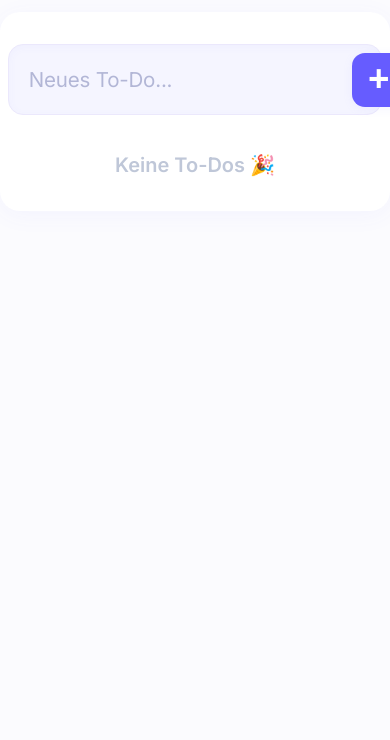
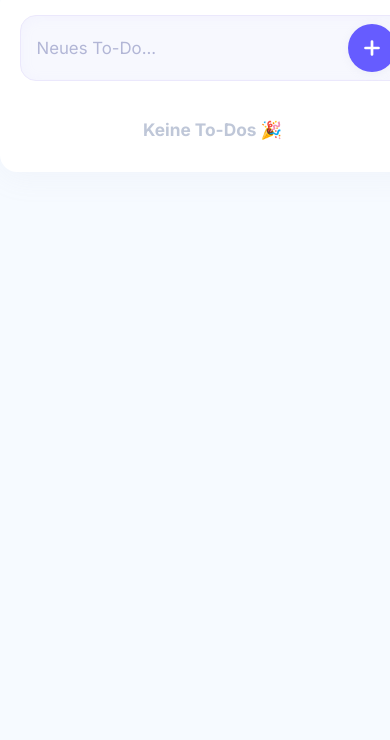
Before and after one commit to theCoderDaniel/minimal_ToDoApp, a plain HTML site: page index.html in a window 390 px wide. Shown: the part 104-844 px from the top of the page. Drawn offline with Linux system fonts and the light colour scheme.

Commit message:
Update index.html

```diff
--- a/index.html
+++ b/index.html
@@ -4,7 +4,6 @@
   <meta charset="UTF-8">
   <meta name="viewport" content="width=device-width,initial-scale=1,user-scalable=no">
   <title>To-Do</title>
-
   <!-- PWA Manifest + Meta -->
   <link rel="manifest" href="manifest.json">
   <meta name="theme-color" content="#665cff">
@@ -13,111 +12,109 @@
   <meta name="apple-mobile-web-app-title" content="To-Do">
   <meta name="apple-mobile-web-app-status-bar-style" content="default">
 
-  <!-- Sanfter, moderner Google Font (Inter wäre mein Tipp, wirkt budget-mäßig!) -->
-  <link href="https://fonts.googleapis.com/css?family=Inter:wght@400;500;600;700&display=swap" rel="stylesheet">
+  <link href="https://fonts.googleapis.com/css?family=Inter:wght@400;500;700&display=swap" rel="stylesheet">
   <style>
     :root {
       --primary: #665cff;
-      --primary-light: #b6b2fc;
-      --bg: #fbfbfe;
+      --bg: #f6faff;
       --card: #fff;
-      --card-radius: 20px;
-      --shadow: 0 4px 24px 0 #665cff0d;
+      --radius: 17px;
     }
     html,body {
-      margin: 0; padding: 0;
-      font-family: 'Inter', 'Manrope', Arial, sans-serif;
-      background: var(--bg);
-      color: #232357;
-      font-size: 18px;
-      -webkit-tap-highlight-color: transparent;
-      touch-action: manipulation;
+      margin:0; padding:0;
+      background:var(--bg);
+      font-family:'Inter',sans-serif;
     }
-    body, .container { min-height: 100vh; }
+    body,.container {min-height:100vh;}
     .container {
-      max-width: 420px;
-      margin: 0 auto;
-      display: flex;
-      flex-direction: column;
-      align-items: center;
-      min-height: 100vh;
-      justify-content: flex-start;
-      padding: 0 0 40px 0;
+      width:100%; max-width:430px;
+      margin:0 auto;
+      display:flex;
+      flex-direction:column;
+      align-items:center;
+      min-height:100vh;
+      justify-content:flex-start;
+      padding-top:0;
     }
     h1 {
-      margin: 44px 0 32px 0;
-      text-align: center;
-      font-size: 2.2rem;
+      margin:38px 0 25px 0;
+      text-align:center;
+      color: var(--primary);
       font-weight: 700;
-      letter-spacing: -1.3px;
-      color: var(--primary);
+      font-size:2.03rem;
+      letter-spacing:-1.4px;
     }
     .todo-box {
-      width: 96vw; max-width: 390px; margin: 0 auto;
+      width:100%;
+      max-width:440px;
       background: var(--card);
-      border-radius: var(--card-radius);
-      box-shadow: var(--shadow);
-      padding: 32px 14px 22px 14px;
-      display: flex; flex-direction: column; gap: 22px;
+      border-radius: var(--radius);
+      box-shadow: 0 4px 32px #b1b2ca17;
+      padding: 28px 0 20px 0;
+      display: flex; flex-direction: column; gap:22px;
+      margin:0 auto;
+    }
+    @media (max-width: 550px) {
+      .todo-box {
+        max-width: 98vw;
+        padding-left:5vw;
+        padding-right:5vw;
+      }
     }
     .todo-form {
-      display: flex; gap:14px;
-      background: #f5f5ff;
-      border-radius: 15px;
-      padding: 7px 9px 7px 17px;
-      border: 1.4px solid #ebe8fc;
+      display:flex; gap:13px;
+      background: #f7f8fe;
+      border-radius: 16px;
+      padding: 8px 7px 8px 14px;
       align-items: center;
-      box-shadow:0 2px 9px #665cff0a inset;
+      border:1.2px solid #ebe8fc;
+      box-shadow: 0 2px 13px #c7befa17 inset;
     }
     .todo-form input {
-      flex: 1 1 auto;
-      font-size: 1.12em;
-      padding: 16px 7px 16px 2px;
-      border: none;
-      border-radius: 7px;
-      background: none;
-      outline: none;
-      color: #292964;
-      font-family: inherit;
-      letter-spacing:-.2px;
+      flex:1 1 auto;
+      font-size:1.11em;
+      padding:13px 3px 13px 2px;
+      border:none;
+      border-radius:8px;
+      background:none;
+      outline:none;
+      color:#232357;
+      font-family:inherit;
     }
-    .todo-form input::placeholder { color:#b2b6d6;}
+    .todo-form input::placeholder {color:#b2b6d6;}
     .todo-form button {
       background: var(--primary);
       color: #fff;
-      border-radius: 13px;
-      width: 54px; height: 54px;
-      min-width:54px; min-height:54px;
       border: none;
-      font-size: 1.85em;
+      border-radius: 50%;
+      font-size: 1.12em;
+      width: 48px; height: 48px;
+      min-width: 48px; min-height: 48px;
       display: flex; align-items: center; justify-content: center;
-      font-weight: 700;
-      box-shadow: 0 2px 10px #a09fff1b;
       cursor: pointer;
-      transition: background .15s;
+      transition: background .12s;
+      box-shadow: 0 1.5px 8px #b1b2ca23;
       outline: none;
+      padding:0;
       user-select: none;
-      touch-action: manipulation;
-      line-height: 0.6;
+      margin-right:2px;
     }
-    .todo-form button:active {background:#5147e4;}
+    .todo-form button:active {background: #4931f4;}
     .todos-list {
-      margin:0;padding:0;
-      display:flex;flex-direction:column;gap:19px;width:100%;
+      margin:0;padding:0;display:flex;flex-direction:column;gap:15px;width:100%;
     }
     .todo-card {
-      background: #f9f9ff;
-      border-radius: 14px;
-      box-shadow: 0 1.5px 8px #3e32f111;
-      padding: 19px 13px 19px 17px;
-      min-height:50px;
-      display:flex; align-items:center; gap:11px;
-      font-size:1.1em;
+      background: #f7f8fe;
+      border-radius: 13px;
+      box-shadow: 0 0.5px 6px #c7befa19;
+      padding: 15px 11px 15px 15px;
+      min-height:44px;
+      display:flex; align-items:center; gap:10px;
+      font-size:1.07em;
       font-weight:500;
-      color:#232357;
     }
     .todo-card.done {
-      opacity: .51;
+      opacity: .53;
       text-decoration: line-through;
       color: #b7adf4;
       font-weight:400;
@@ -126,8 +123,8 @@
       background: none; border: none;
       color: #cdcafa;
       border-radius: 100%;
-      font-size: 1.4em;
-      width: 38px; height: 38px;
+      font-size: 1.29em;
+      width: 36px; height: 36px;
       display: flex; align-items: center; justify-content: center;
       margin-left: auto;
       cursor: pointer;
@@ -135,9 +132,9 @@
     }
     .todo-close:active, .todo-close:hover { color: #ef5350; background: #fbe6e3;}
     .todo-check {
-      margin-right: 6px; margin-left: -1px;
+      margin-right: 7px; margin-left: -1px;
       appearance: none;
-      width: 25px; height: 25px;
+      width: 23px; height: 23px;
       border-radius: 50%;
       border: 2.2px solid var(--primary);
       background: #fcfcfe;
@@ -149,7 +146,7 @@
     .todo-check:checked { background: var(--primary);}
     .todo-check:checked:after {
       content: '';
-      width: 11px; height: 11px;
+      width: 9.5px; height: 9.5px;
       display: block;
       background: #fff;
       border-radius: 50%;
@@ -158,7 +155,7 @@
     .empty {
       text-align: center;
       color: #bfc7d8;
-      font-size:1.11em;
+      font-size:1.08em;
       font-weight:600;
       margin:16px 0 12px 0;
     }
@@ -169,7 +166,7 @@
       text-overflow: ellipsis;
       white-space: nowrap;
       cursor: pointer;
-      padding: 0 5px;
+      padding: 0 4px;
       font-weight: 500;
     }
     /* Modal minimalistisch */
@@ -208,10 +205,9 @@
     .todo-detail-modal-inner button:active { background:#5147e4;}
     @media (max-width:470px){
       .container {padding-bottom:0;}
-      .todo-box{max-width:99vw; padding-left:2vw;padding-right:2vw;}
-      .todo-form input { font-size:1.14em;padding:15px 5px 15px 3px;}
-      .todo-form button {font-size:2.04em;}
-      h1{font-size:2rem;margin-bottom:28px;}
+      .todo-box{max-width:99vw;}
+      .todo-form input { font-size:1.05em;}
+      h1{font-size:1.45rem;}
     }
   </style>
 </head>
@@ -221,7 +217,9 @@
   <div class="todo-box">
     <form class="todo-form" id="todoForm" autocomplete="off">
       <input type="text" id="todoInput" placeholder="Neues To-Do..." maxlength="45" required>
-      <button type="submit" title="Hinzufügen">+</button>
+      <button type="submit" title="Hinzufügen">
+        <svg width="26" height="26" viewBox="0 0 24 24" fill="none"><path d="M12 6v12M6 12h12" stroke="white" stroke-width="2.5" stroke-linecap="round"/></svg>
+      </button>
     </form>
     <div class="todos-list" id="todos"></div>
   </div>
```
